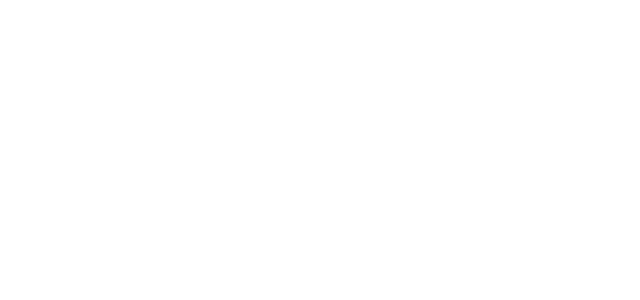
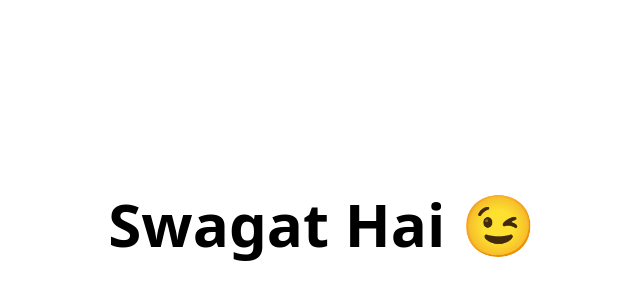
Before and after one commit to Pranavbhosale808/InternShip_Task1, a Vue app in the folder client/: page /afterhome in a window 1280 px wide. Before the commit this address had no page. Shown: the part 176-476 px from the top of the page, without its empty margins (318-958 px from the left). Built offline with nearby package versions, Linux system fonts and the light colour scheme; what @vee-validate/zod would draw is missing.

Commit message:
modfiy the after home page

```diff
--- a/client/src/components/Navbar.vue
+++ b/client/src/components/Navbar.vue
@@ -30,15 +30,15 @@
         <div class="flex justify-between p-4">
             <!-- Logo (replace "Your Logo" with your actual logo) -->
             <div class="flex items-center">
-                <img src="#" alt="Your Logo" class="h-8">
+                <h1 class="h-8">LoGo</h1>
             </div>
             <div class="flex items-center space-x-4 text-lg font-semibold tracking-tight">
                 <RouterLink to="/login"
-                    class="px-6 py-2 text-white transition duration-700 ease-out hover:text-gray-300 dark:text-white dark:hover:text-gray-300">
+                    class="px-6 py-2 text-black transition duration-700 ease-out hover:text-gray-300 dark:text-white dark:hover:text-gray-300">
                     <span class="hover:bg-gray-200 dark:hover:bg-gray-700 rounded-lg">Log in</span>
                 </RouterLink>
                 <RouterLink to="/signup"
-                    class="px-6 py-2 text-white transition duration-500 ease-out hover:underline">
+                    class="px-6 py-2 text-black transition duration-500 ease-out hover:underline">
                     <span class="hover:bg-gray-200 dark:hover:bg-gray-700 rounded-lg">Sign up</span>
                 </RouterLink>
             </div>
--- a/client/src/router/index.js
+++ b/client/src/router/index.js
@@ -2,6 +2,7 @@
 import Signup from '@/views/SignupView.vue'
 import Login from '@/views/Login.vue'
 import Home from '@/views/HomeView.vue'
+import AfterHome from '@/views/HomeAfter.vue'
 
 
 const router = createRouter({
@@ -22,6 +23,11 @@
       name: 'signup',
       component: Signup
     },
+    {
+      path: '/afterhome',
+      name: 'afterhome',
+      component: AfterHome
+    },
   ]
 })
 
--- a/client/src/services/auth-services.js
+++ b/client/src/services/auth-services.js
@@ -4,7 +4,7 @@
         const response = await axios.post("/api/login", userInfo);
         if (response) {
             alert("Login successful")
-            router.push("/");
+            router.push("/afterhome");
             console.log("Login Success");
         }
     } catch (error) {
@@ -20,7 +20,7 @@
         const response = await axios.post("/api/register", userInfo);
         if (response) {
            alert("Register Successfully")
-            router.push("/");
+            router.push("/login");
             console.log("Register Success");
         }
 
--- a/client/src/views/HomeView.vue
+++ b/client/src/views/HomeAfter.vue
@@ -1,10 +1,9 @@
 <script setup>
-import Navbar from '@/components/Navbar.vue';
 </script>
 
 <template>
     <Navbar />
-    <div class="bg-gray-800 w-full h-screen flex justify-center items-center">
-        <h1 class="text-6xl text-white font-semibold">Namaste 🙏</h1>
+    <div class="bg-grey-600 w-full h-screen flex justify-center items-center">
+        <h1 class="text-6xl text-black font-semibold">Swagat Hai 😉</h1>
     </div>
 </template>
```
